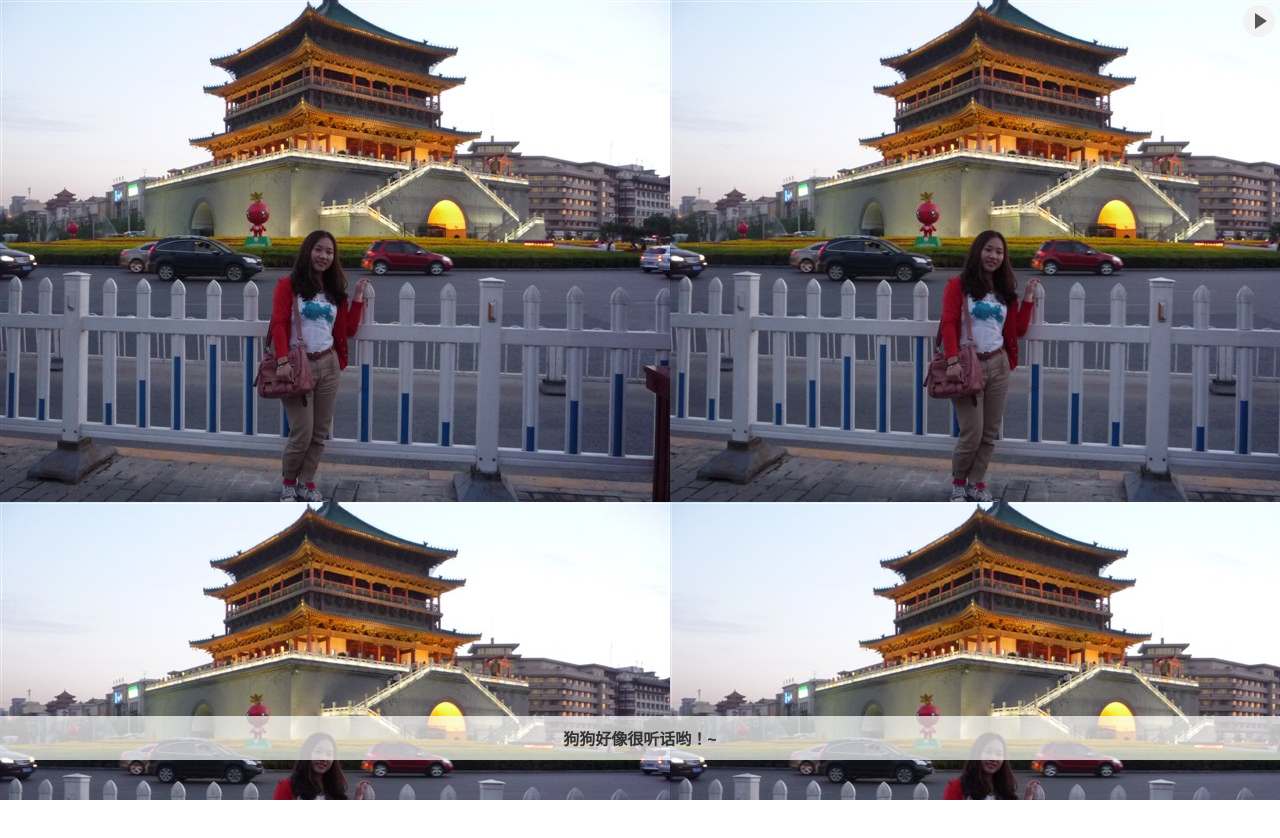
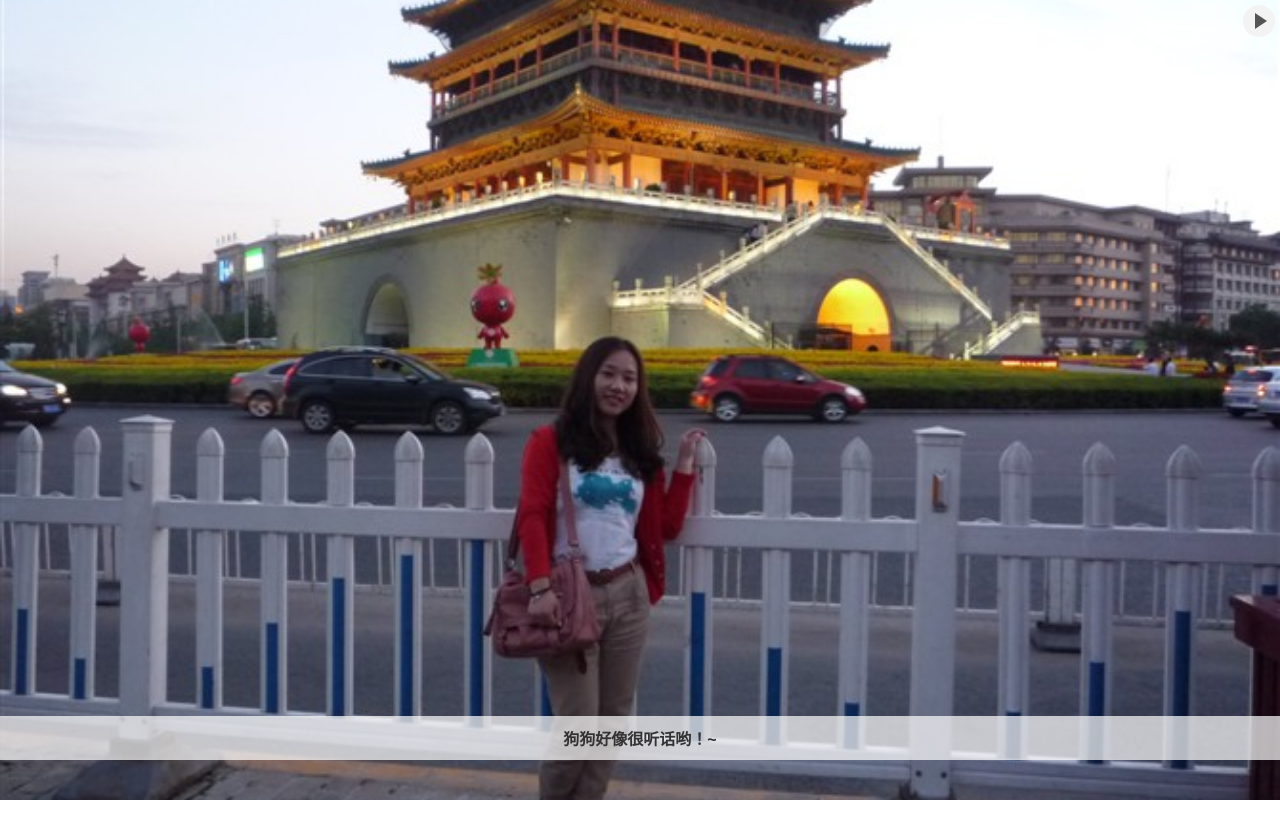
Before and after one commit to howardwzh/star-react, a React (Create React App) app in the folder project/animate-photo/: page / in a window 1280 px wide. Shown: the top 838 px of the page. Built offline with nearby package versions, Linux system fonts and the light colour scheme.

Commit message:
调整布局，修改音乐

```diff
--- a/project/animate-photo/src/AnimatePhoto.js
+++ b/project/animate-photo/src/AnimatePhoto.js
@@ -67,13 +67,13 @@ class AnimatePhoto extends Component {
         return <img key={j} src={p.value} style={ pdtStyle } className={ pdtAnimateClass + ' animated' } alt="" />
       })
       // 返回节点内容
-      return (
-        <div key={i} className={'scene ' + hideClass}>
-          <div className={picAnimateClass + ' board animated'} style={{ backgroundImage: 'url(' + v.pic.value + ')' }}></div>
-          <h5 className={desAnimateClass + ' animated'} style={ desStyle } dangerouslySetInnerHTML={{__html: v.des.value}}></h5>
-          { pdtElements }
-        </div>
-      )
+      return <div key={i} className={"scene " + hideClass}>
+          <div className={picAnimateClass + " board animated"}>
+            <div className="board-photo" style={{ backgroundImage: "url(" + v.pic.value + ")" }} />
+          </div>
+          <h5 className={desAnimateClass + " animated"} style={desStyle} dangerouslySetInnerHTML={{ __html: v.des.value }} />
+          {pdtElements}
+        </div>;
     })
     return (
       <div className="animate-photo">
```
